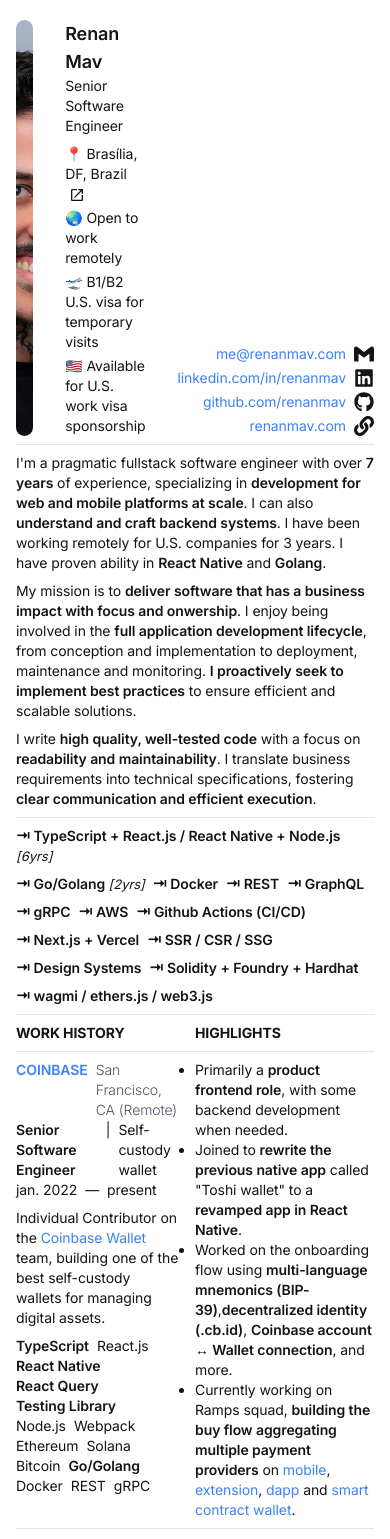
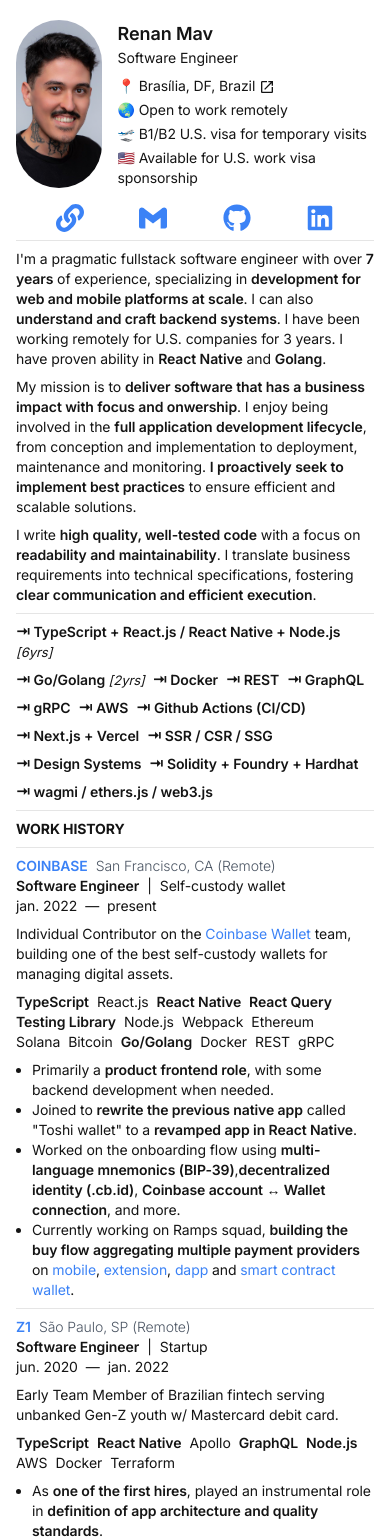
Before and after one commit to renanmav/renanmav.com, a Next.js app: page /cv in a window 390 px wide. Shown: the top 1539 px of the page. Built offline with nearby package versions, Linux system fonts and the light colour scheme.

Commit message:
make cv responsive ⋆｡° ✮

```diff
--- a/app/(private)/cv/head.tsx
+++ b/app/(private)/cv/head.tsx
@@ -5,15 +5,10 @@ import { SiGmail } from "react-icons/si";
 import { myInfo } from "app/constants";
 import Link from "app/components/link";
 
-/**
- * Head component for the CV page.
- *
- * Includes my name, job title, photo and contact information
- */
 export default function Head() {
   return (
     <section>
-      <div className="flex flex-row gap-8">
+      <div className="grid grid-cols-[1fr_3fr] gap-4 md:flex md:flex-row md:items-end md:gap-8">
         <LinkedinPhoto />
         <PersonalInfo />
         <ContactInfo />
@@ -40,7 +35,7 @@ function PersonalInfo() {
   return (
     <div className="flex basis-3/4 flex-col">
       <h1 className="text-lg font-semibold">Renan Mav</h1>
-      <p>Senior Software Engineer</p>
+      <p>Software Engineer</p>
 
       <ul className="mt-2 flex flex-col gap-1">
         <li className="hover:cursor-pointer">
@@ -62,35 +57,35 @@ function PersonalInfo() {
 
 const contactList = [
   {
+    href: myInfo.website,
+    text: myInfo.website,
+    Icon: FaLink,
+  },
+  {
     href: `mailto:${myInfo.email}`,
     text: myInfo.email,
     Icon: SiGmail,
   },
   {
-    href: myInfo.linkedin,
-    text: myInfo.linkedin.replace("https://", ""),
-    Icon: FaLinkedin,
-  },
-  {
     href: myInfo.github,
-    text: myInfo.github.replace("https://", ""),
+    text: myInfo.github,
     Icon: FaGithub,
   },
   {
-    href: myInfo.website,
-    text: myInfo.website.replace("https://", ""),
-    Icon: FaLink,
+    href: myInfo.linkedin,
+    text: myInfo.linkedin,
+    Icon: FaLinkedin,
   },
 ];
 
 function ContactInfo() {
   return (
-    <div className="flex basis-1/4 flex-col items-end gap-1 self-end">
+    <div className="col-span-2 flex basis-1/4 flex-row items-end justify-evenly gap-4 self-end md:flex-col md:gap-1">
       {contactList.map((contact, index) => (
-        <div key={index} className="flex flex-row items-center gap-2">
-          <Link href={contact.href}>{contact.text}</Link>
-          {contact.Icon && <contact.Icon className="size-5" />}
-        </div>
+        <Link key={index} href={contact.href} className="flex flex-row items-center gap-2">
+          <span className="hidden md:block">{contact.text.replace("https://", "")}</span>
+          {contact.Icon && <contact.Icon className="size-7 md:size-5" />}
+        </Link>
       ))}
     </div>
   );
--- a/app/(private)/cv/page.tsx
+++ b/app/(private)/cv/page.tsx
@@ -6,6 +6,8 @@ import Divider from "./divider";
 
 const sections = [Head, PersonalSummary, Skills, WorkHistory];
 
+// TODO: Add a way to download the CV as a PDF
+// TODO: Add unfurl card for the CV
 export const metadata = {
   title: "Resume - Renan Mav",
 };
--- a/app/(private)/cv/work-history.tsx
+++ b/app/(private)/cv/work-history.tsx
@@ -41,7 +41,7 @@ const history: WorkExperience[] = [
       industry: "Self-custody wallet",
     },
     role: {
-      title: "Senior Software Engineer",
+      title: "Software Engineer",
       startDate: "jan. 2022",
       endDate: "present",
     },
@@ -236,16 +236,16 @@ function Header() {
   return (
     <div className="mb-2 flex">
       <h2 className="basis-1/2 font-bold uppercase">Work History</h2>
-      <h2 className="basis-1/2 font-bold uppercase">Highlights</h2>
+      <h2 className="hidden basis-1/2 font-bold uppercase md:block">Highlights</h2>
     </div>
   );
 }
 
 function Experience({ experience }: { experience: WorkExperience }) {
   return (
-    <div className="grid grid-cols-2">
+    <div className="md:grid md:grid-cols-2">
       {/* Left column */}
-      <div className="flex flex-col pr-4">
+      <div className="flex flex-col md:pr-4">
         <div className="flex flex-row gap-2">
           <Link
             href={experience.company.url}
@@ -283,7 +283,7 @@ function Experience({ experience }: { experience: WorkExperience }) {
       </div>
 
       {/* Right column */}
-      <div>
+      <div className="mt-2 pl-4 md:mt-0 md:pl-0">
         <ul className="list-disc">
           {experience.highlights.map((highlight, index) => (
             <li key={index}>{highlight}</li>
--- a/app/layout.tsx
+++ b/app/layout.tsx
@@ -62,6 +62,9 @@ export default function RootLayout({
         inter.className,
       )}
     >
+      <head>
+        <meta name="viewport" content="width=device-width, initial-scale=1.0" />
+      </head>
       <body className="antialiased">
         <link rel="shortcut icon" href="/favicon.png" />
         {children}
```
